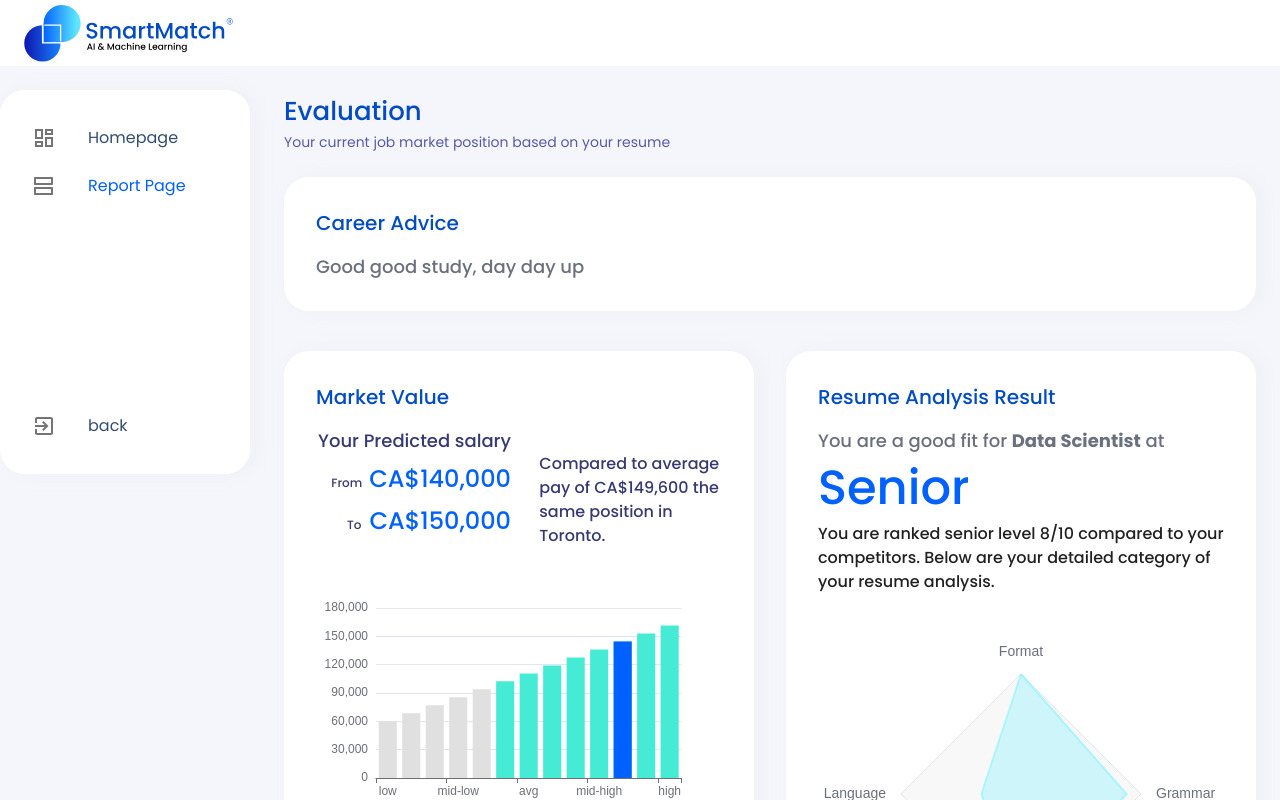
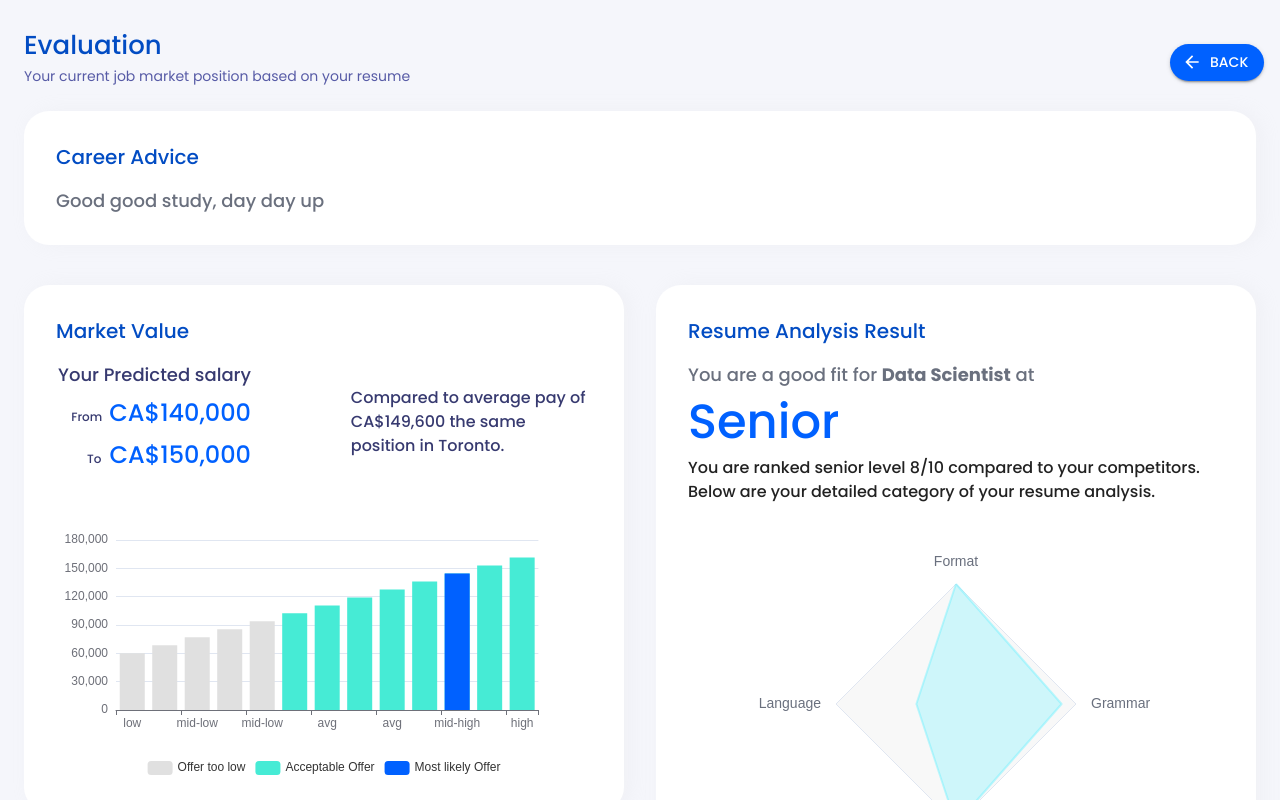
Before and after one commit to takeramagan/Smart-Match, a Next.js app: page /report in a window 1280 px wide. Both pictures are taken after a click on the button "SEE DEMO REPORT". Shown: the top 800 px of the page. Built offline with nearby package versions, Linux system fonts and the light colour scheme.

Commit message:
feat disable header and sidebar, add back button

```diff
--- a/src/components/Sidebar.js
+++ b/src/components/Sidebar.js
@@ -18,7 +18,7 @@ export function Sidebar ({ onReset }) {
     <Section>
       <Box
         p={2}
-        fontsize='16px'
+        fontSize='16px'
         fontWeight='500'
         lineHeight='24px'
         color='rgba(51, 77, 110, 1)'
--- a/src/pages/report.js
+++ b/src/pages/report.js
@@ -1,5 +1,6 @@
 import { useCallback, useEffect, useState } from 'react'
 import { Box, Button, Container, Grid, LinearProgress } from '@material-ui/core'
+import ArrowBackOutlinedIcon from '@material-ui/icons/ArrowBackOutlined';
 
 import { Header } from '../components/Header'
 import { Sidebar } from '../components/Sidebar'
@@ -186,12 +187,23 @@ export default function Home () {
 
   return (
     <>
-      <Header />
-      <Container style={{ marginTop: 18, paddingLeft: 284, position: 'relative' }}>
+      {/* <Header /> */}
+      {/* <Container style={{ marginTop: 18, paddingLeft: 284, position: 'relative' }}>
         <Box position='absolute' width='250px' height='700px' left={0} top={0}>
           <Sidebar onReset={() => setReport(null)} />
+        </Box> */}
+      <Container style={{ marginTop: 18, position:"relative" }}>
+        <Box position='absolute' width={100} right={10} top={20}>
+          <Button
+            variant="contained"
+            color="primary"
+            startIcon={<ArrowBackOutlinedIcon />}
+            onClick={() => setReport(null)}
+            style={{borderRadius:20}}
+          >
+            {t('sidebar.back')}
+          </Button>
         </Box>
-
         <Box my={3}>
           <Box fontSize='26px' fontWeight='500' lineHeight='42px' color='rgba(2, 76, 195, 1)'>
             {t("report.report_title")}
```
Also changed, not shown: src/components/Header.js (+0 -14 lines).
